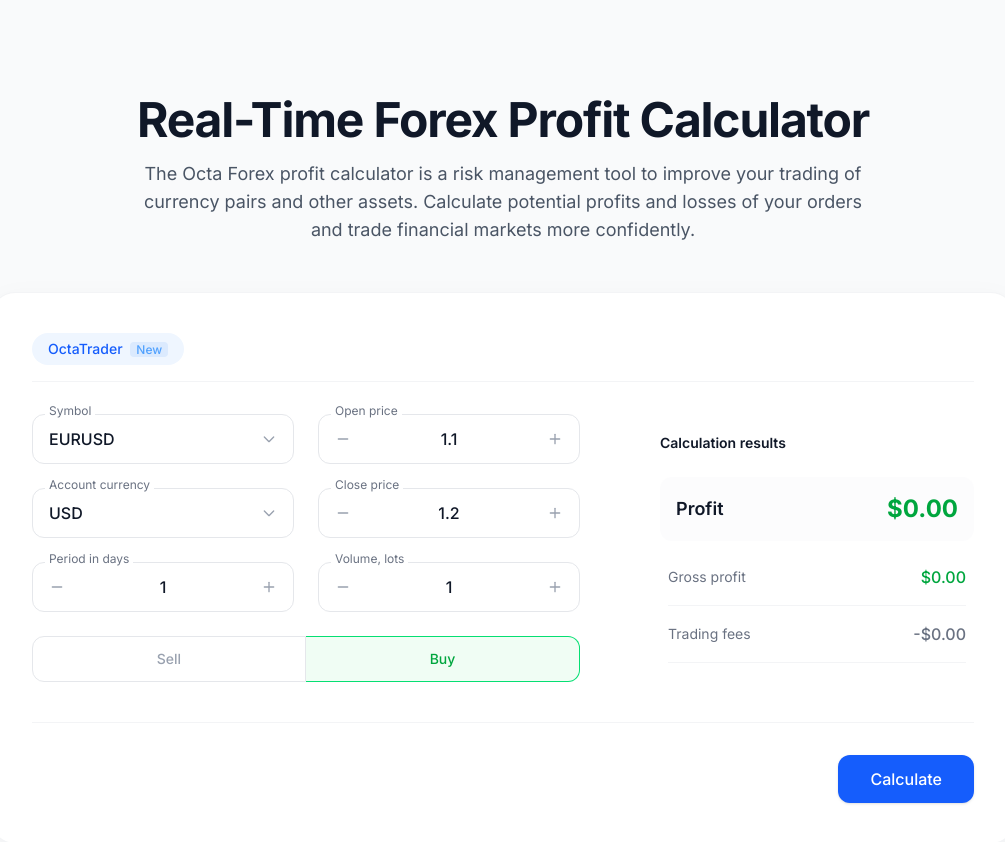
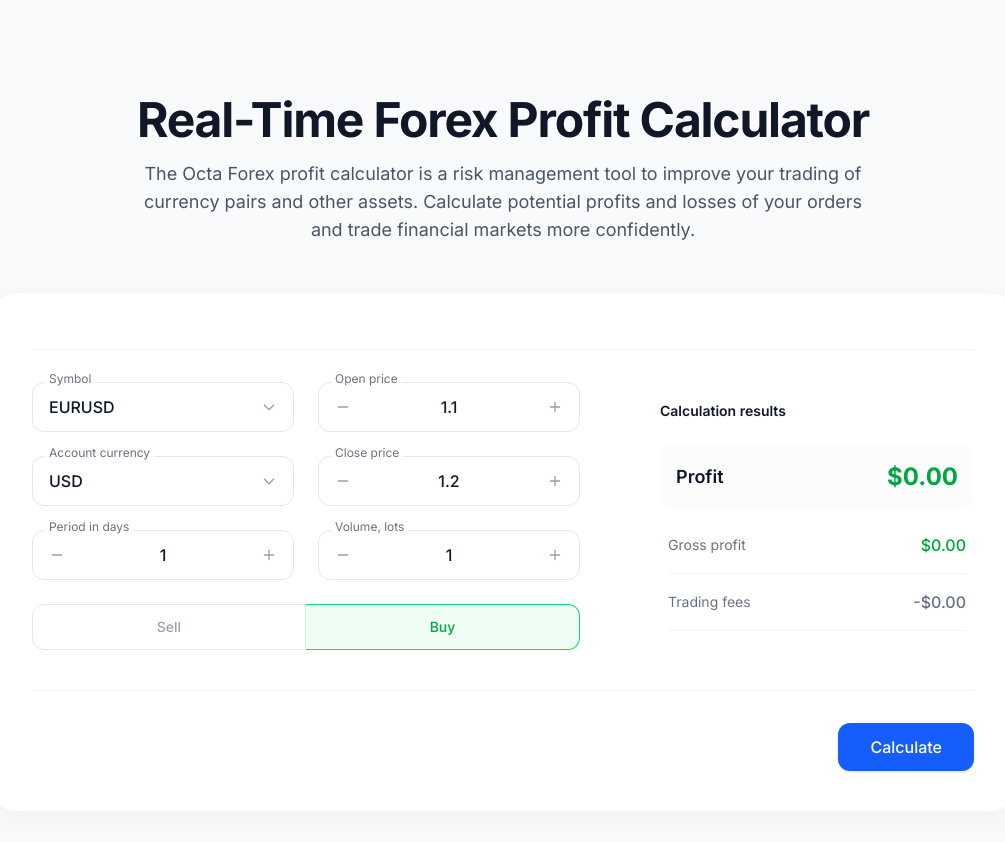
Before and after one commit to JayMunjani421/Forex, a React (Vite) app: page / in a window 1280 px wide. Shown: the top 842 px of the page, without its empty margins (137-1142 px from the left). Built offline with nearby package versions, Linux system fonts and the light colour scheme; no server answers.

Commit message:
Update Calculator.jsx

```diff
--- a/src/components/Calculator.jsx
+++ b/src/components/Calculator.jsx
@@ -79,9 +79,7 @@
   return (
     <div className="w-full max-w-5xl mx-auto bg-white rounded-3xl shadow-[0_8px_30px_rgb(0,0,0,0.04)] p-6 md:p-10 border border-gray-100">
       <div className="mb-8 border-b border-gray-100 pb-4">
-        <div className="inline-block bg-blue-50 text-blue-600 font-medium px-4 py-1.5 rounded-full text-sm">
-          OctaTrader <span className="text-blue-400 text-xs ml-1 bg-blue-100 px-1.5 rounded">New</span>
-        </div>
+
       </div>
 
       <div className="flex flex-col lg:flex-row gap-12 lg:gap-20">
```
